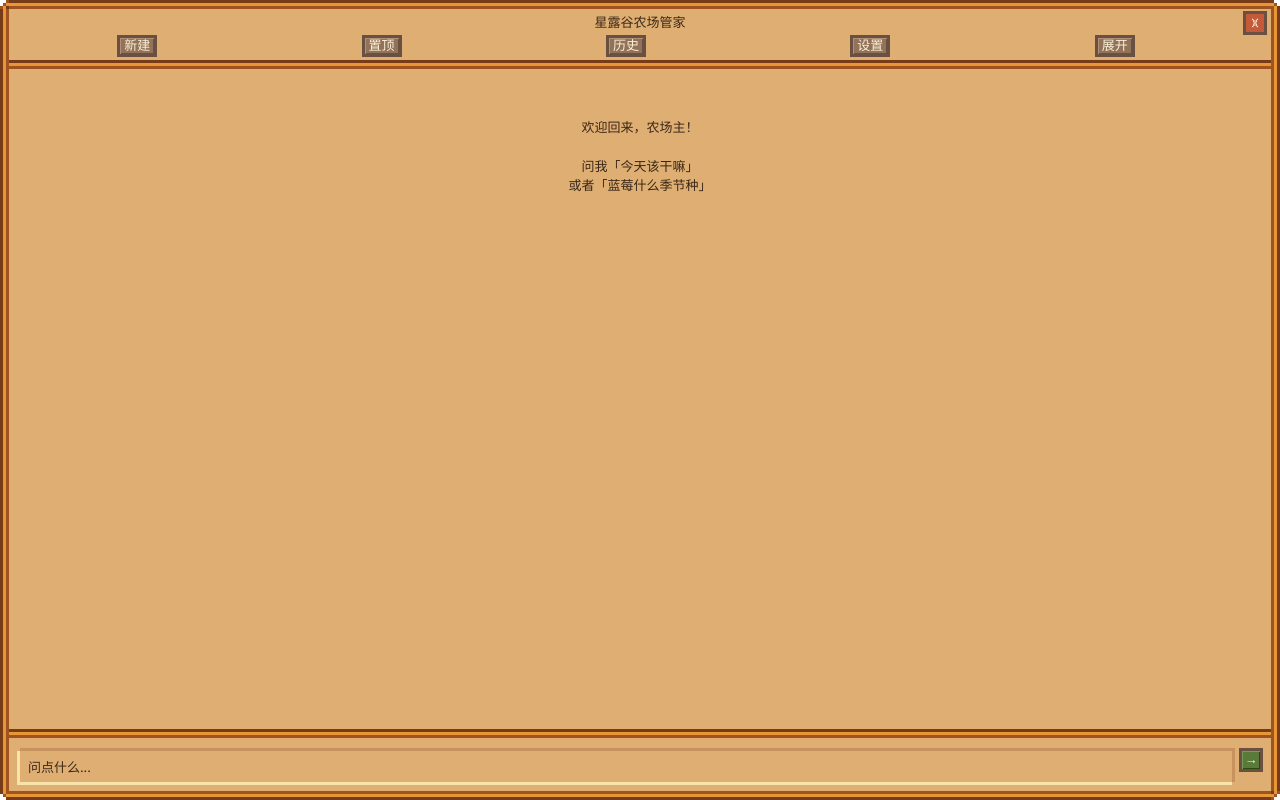
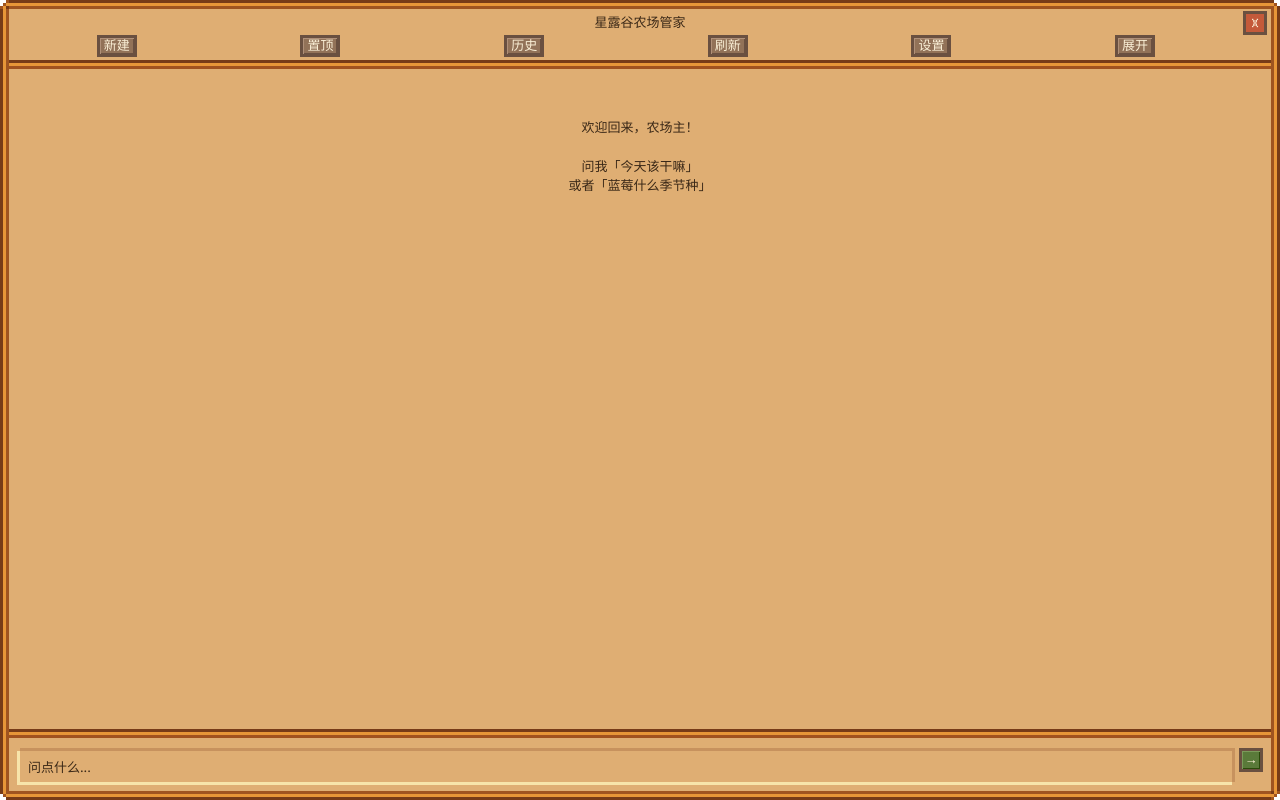
Before and after one commit to yuehuang06/stardew-steward, a React (Vite) app in the folder frontend/: page / in a window 1280 px wide. Built offline with nearby package versions, Linux system fonts and the light colour scheme.

Commit message:
feat: add refresh button to titlebar for re-reading save status

```diff
--- a/frontend/src/App.jsx
+++ b/frontend/src/App.jsx
@@ -48,6 +48,12 @@ export default function App() {
     refreshStatus();
   };
 
+  const handleRefresh = async () => {
+    await refreshStatus();
+    refreshUsage();
+    refreshSessions();
+  };
+
   return (
     <div
       className="sd-panel"
@@ -75,6 +81,7 @@ export default function App() {
           refreshSessions();
           setShowSessions(true);
         }}
+        onRefresh={handleRefresh}
       />
 
       <div
--- a/frontend/src/components/Titlebar.jsx
+++ b/frontend/src/components/Titlebar.jsx
@@ -1,6 +1,6 @@
 import { getCurrentWindow } from "@tauri-apps/api/window";
 
-export function Titlebar({ status, expanded, onToggle, onSettings, onNew, onTop, onToggleTop, onOpenSessions }) {
+export function Titlebar({ status, expanded, onToggle, onSettings, onNew, onTop, onToggleTop, onOpenSessions, onRefresh }) {
   const btnStyle = { padding: "2px 4px", lineHeight: 1, height: "22px" };
 
   const handleMouseDown = async (e) => {
@@ -64,6 +64,9 @@ export function Titlebar({ status, expanded, onToggle, onSettings, onNew, onTop,
           <button className="sd-btn" style={btnStyle} onClick={onOpenSessions}>
             历史
           </button>
+          <button className="sd-btn" style={btnStyle} onClick={onRefresh}>
+            刷新
+          </button>
           <button className="sd-btn" style={btnStyle} onClick={onSettings}>
             设置
           </button>
```
